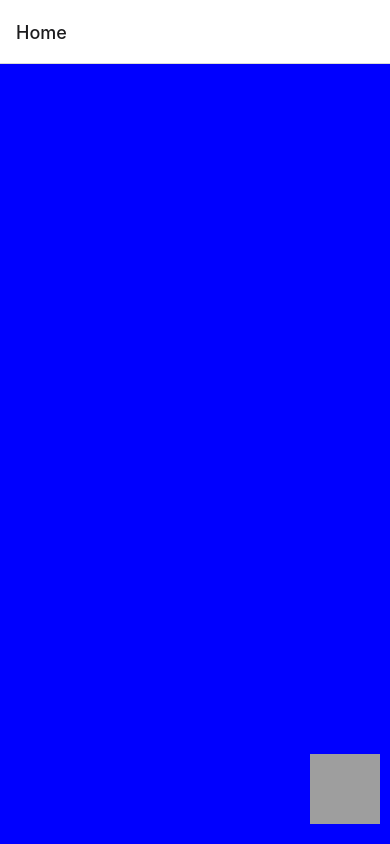
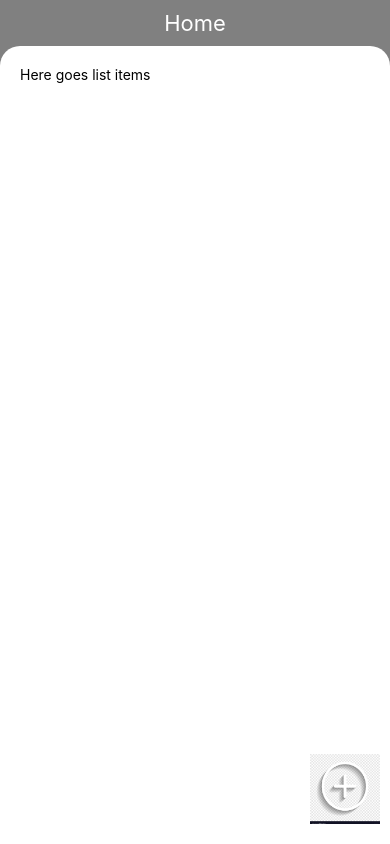
Before and after one commit to nadirhussain1/ReduxInAction, a React Native app: screen /Home in a window 390 px wide. Built offline with nearby package versions, Linux system fonts and the light colour scheme; grey boxes are pictures that could not be loaded.

Commit message:
- basic UI stuff completed...

```diff
--- /dev/null
+++ b/components/Header.js
@@ -0,0 +1,34 @@
+import React from 'react'
+import { View, Text, StyleSheet } from 'react-native'
+
+
+
+function Header(props){
+  const{title} = props;
+
+  return(
+     <View style={styles.container}>
+        <Text style={styles.text}>{title}</Text>
+     </View>
+  )
+}
+
+
+const styles = StyleSheet.create({
+  container: {
+    alignItems: 'center',
+    justifyContent: 'center',
+    backgroundColor: 'grey',
+    paddingVertical: 10
+  },
+  text: {
+    color: '#fff',
+    fontSize: 22,
+    textAlign:'center',
+    fontWeight: '400'
+  }
+})
+
+
+
+export default Header
--- a/navigation/AppNavigator.js
+++ b/navigation/AppNavigator.js
@@ -12,10 +12,25 @@ function AppNavigator(){
     <NavigationContainer>
        <Stack.Navigator
          presentation='modal'
-         headerShown={false}
          screenOptions={{
            cardStyle:{backgroundColor: 'transparent'},
            cardOverlayEnabled:true,
+           headerShown:false,
+           cardStyleInterpolator: ({ current: { progress } }) => ({
+            cardStyle: {
+              opacity: progress.interpolate({
+                inputRange: [0, 0.5, 0.9, 1],
+                outputRange: [0, 0.25, 0.7, 1]
+              })
+            },
+            overlayStyle: {
+              opacity: progress.interpolate({
+                inputRange: [0, 1],
+                outputRange: [0, 0.5],
+                extrapolate: 'clamp'
+              })
+            }
+          })
 
          }}
 
@@ -28,6 +43,7 @@ function AppNavigator(){
           <Stack.Screen
             name="AddTask"
             component={AddTaskWindowScreen}
+
           />
 
        </Stack.Navigator>
--- a/screens/AddTaskWindowScreen.js
+++ b/screens/AddTaskWindowScreen.js
@@ -1,21 +1,100 @@
 import React from 'react';
-import {StyleSheet,Text,View} from 'react-native';
+import {StyleSheet,Text,View,TouchableOpacity,Image,TextInput} from 'react-native';
 
-function HomeScreen(){
+function AddTaskWindowScreen({navigation}){
   return(
+
     <View style={styles.container}>
-      <Text>Add new task</Text>
+      <View style={styles.innerContainer}>
+        <View style={styles.closeButtonContainer}>
+          <TouchableOpacity
+            style={styles.closeButton}
+            onPress={() => navigation.goBack()}>
+            <Image source={require('../assets/close.png')} style={styles.image} />
+          </TouchableOpacity>
+        </View>
+        <View style={styles.modalContainer}>
+          <Text style={{ color: '#444', fontSize: 20 }}>
+            What do you want to do?
+          </Text>
+
+          <TextInput
+            style={styles.input}
+            numberOfLines={1}
+            clearButtonMode='while-editing'
+          />
+
+          <Text style={styles.done}> DONE </Text>
+
+        </View>
+      </View>
     </View>
+
   );
 }
 
 const styles=StyleSheet.create({
   container: {
-    flex: 1,
-    backgroundColor: '#fff',
-    alignItems: 'center',
-    justifyContent: 'center'
-  }
+   flex: 1
+ },
+ innerContainer: {
+   borderTopLeftRadius: 10,
+   borderTopRightRadius: 10,
+   justifyContent: 'flex-end',
+   flexDirection: 'row',
+   height: '30%',
+   width: '100%',
+   position: 'absolute',
+   bottom: 0,
+   right: 0,
+   backgroundColor: '#fff'
+ },
+ closeButtonContainer: {
+   position: 'absolute',
+   alignItems: 'flex-end',
+   right: 10
+ },
+ closeButton: {
+   backgroundColor: '#d3d3d3',
+   borderRadius: 20,
+   width: 40,
+   height: 40,
+   top: 10,
+   alignItems: 'center',
+   justifyContent: 'center'
+ },
+ image:{
+   width:40,
+   height:40,
+ },
+ input:{
+   height: 50,
+   width: 200,
+   padding: 5,
+   borderColor: 'gray',
+   borderBottomWidth: 1
+ },
+
+ done:{
+   width: 200,
+   textAlign:'center',
+   paddingVertical:8,
+   marginTop:24,
+   backgroundColor:'black',
+   color:'white',
+   justifyContent:'center',
+   fontSize:16,
+
+ },
+
+ modalContainer: {
+   justifyContent: 'center',
+   alignItems: 'center',
+   position: 'absolute',
+   margin: 60,
+   top: 10,
+   left: 50
+ }
 });
 
-export default HomeScreen;
+export default AddTaskWindowScreen;
--- a/screens/HomeScreen.js
+++ b/screens/HomeScreen.js
@@ -1,9 +1,33 @@
 import React from 'react';
-import {StyleSheet,Text,View,TouchableOpacity,Image} from 'react-native';
+import {StyleSheet,Text,View,TouchableOpacity,Image,StatusBar} from 'react-native';
+
+import Header from '../components/Header';
+
+
+function ListView() {
+  return (
+    <View
+      style={{
+        backgroundColor: 'white',
+        flex: 1,
+        borderTopLeftRadius: 20,
+        borderTopRightRadius: 20,
+        paddingHorizontal: 20,
+        paddingVertical: 20
+      }}>
+      <Text>Here goes list items</Text>
+    </View>
+  )
+}
 
 function HomeScreen({navigation}){
   return(
+    <>
+  <StatusBar barStyle='light-content' />
     <View style={styles.container}>
+      <Header title={'Home'} />
+      <ListView />
+
       <View style={styles.fabContainer}>
         <TouchableOpacity
           onPress={() => navigation.navigate('AddTask')}
@@ -14,13 +38,15 @@ function HomeScreen({navigation}){
         </TouchableOpacity>
       </View>
     </View>
+
+    </>
   );
 }
 
 const styles=StyleSheet.create({
   container: {
     flex: 1,
-    backgroundColor: 'blue',
+    backgroundColor: 'grey',
   },
 
   fabContainer:{
```
Also changed, not shown: assets/close.png (added), assets/plus.jpeg (added).
